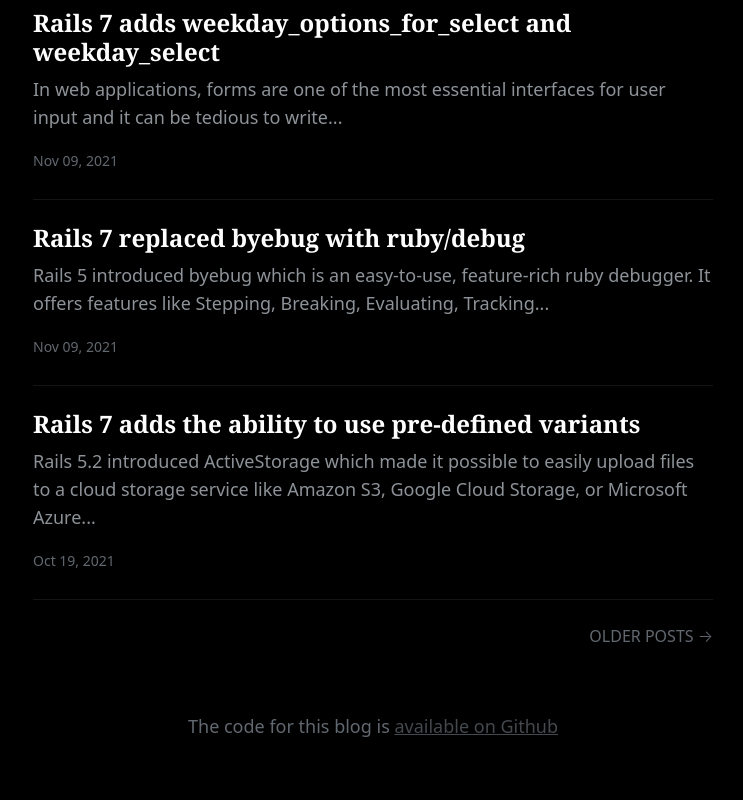
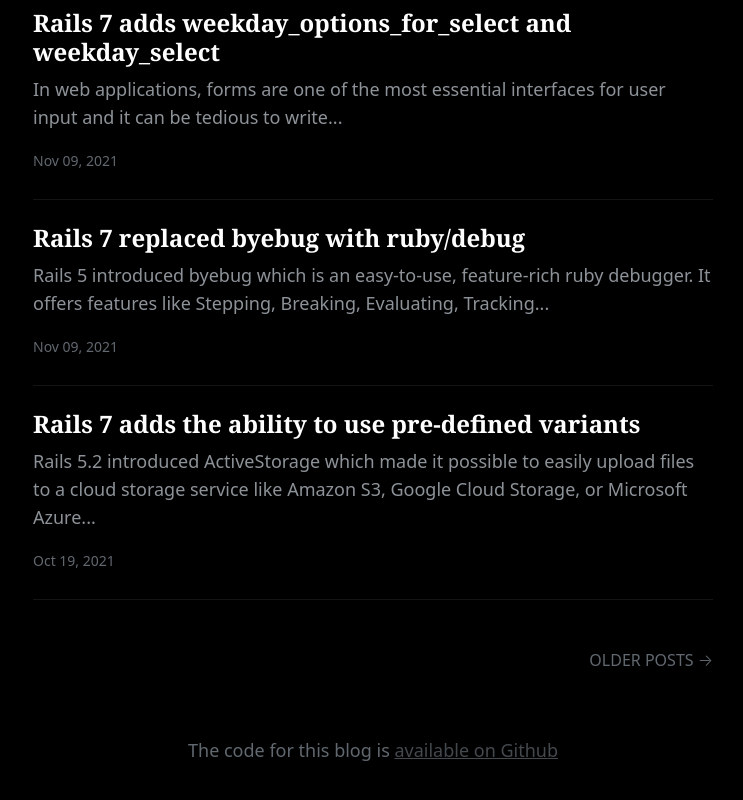
Before and after one commit to gaurav-varma/gauravvarma.dev, a Next.js app: page / in a window 1280 px wide. Shown: the part 669-1469 px from the top of the page, without its empty margins (267-1010 px from the left). Built offline with nearby package versions, Linux system fonts and the light colour scheme; no server answers.

Commit message:
Add new component OlderPostsLink

```diff
--- a/components/blogList.js
+++ b/components/blogList.js
@@ -1,22 +1,6 @@
 import Link from 'next/link';
 
-function OlderPostsLink(props) {
-  const showOlderPostLink = props.showOlderPostLink;
-  if (showOlderPostLink) {
-    return (
-      <div className="d-flex justify-content-end mb-4 mt-4">
-        <Link href="/blog">
-          <a className="text-uppercase text-decoration-none fw-light subtext">
-            Older Posts →
-          </a>
-        </Link>
-      </div>
-    );
-  }
-  return null;
-}
-
-export default function BlogList({ posts, showOlderPostLink = false }) {
+export default function BlogList({ posts }) {
   return (
     <div className="container px-4 px-lg-5">
       <div className="row gx-4 gx-lg-5 justify-content-center">
@@ -47,7 +31,6 @@
               </article>
             );
           })}
-          <OlderPostsLink showOlderPostLink={showOlderPostLink} />
         </div>
       </div>
     </div>
--- /dev/null
+++ b/components/olderPostsLink.js
@@ -0,0 +1,19 @@
+import Link from 'next/link';
+
+export default function OlderPostsLink() {
+  return (
+    <div className="container px-4 px-lg-5">
+      <div className="row gx-4 gx-lg-5 justify-content-center">
+        <div className="col-md-10 col-lg-8 col-xl-8 col-sm-12">
+          <div className="d-flex justify-content-end mb-4 mt-4">
+            <Link href="/blog">
+              <a className="text-uppercase text-decoration-none fw-light subtext">
+                Older Posts →
+              </a>
+            </Link>
+          </div>
+        </div>
+      </div>
+    </div>
+  );
+}
--- a/pages/blog/index.js
+++ b/pages/blog/index.js
@@ -1,3 +1,4 @@
+import { useState } from 'react';
 import Header from '../../layouts/header';
 import Footer from '../../layouts/footer';
 import BlogList from '../../components/blogList';
--- a/pages/index.js
+++ b/pages/index.js
@@ -1,6 +1,7 @@
 import Header from '../layouts/header';
 import Footer from '../layouts/footer';
 import BlogList from '../components/blogList';
+import OlderPostsLink from '../components/olderPostsLink';
 import { getAllPosts } from './api/blog';
 
 export default function Home({ posts }) {
@@ -8,7 +9,8 @@
   return (
     <main>
       <Header></Header>
-      <BlogList posts={recentPosts} showOlderPostLink={true}></BlogList>
+      <BlogList posts={recentPosts}></BlogList>
+      <OlderPostsLink />
       <Footer></Footer>
     </main>
   );
```
